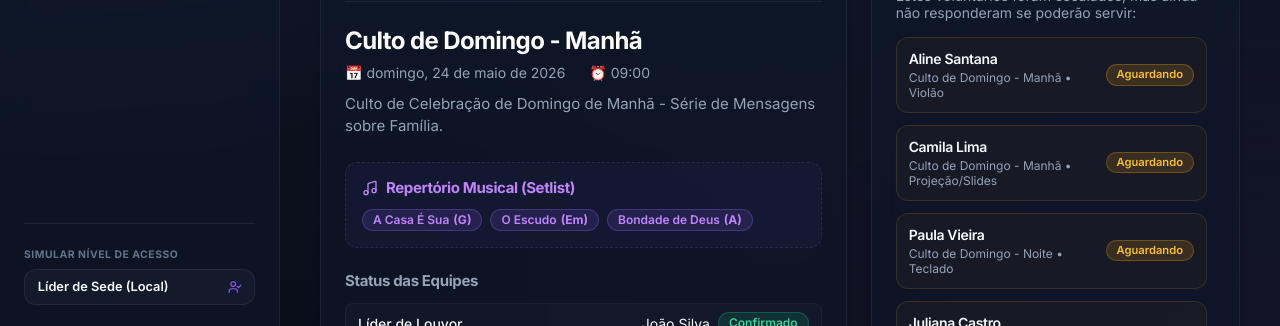
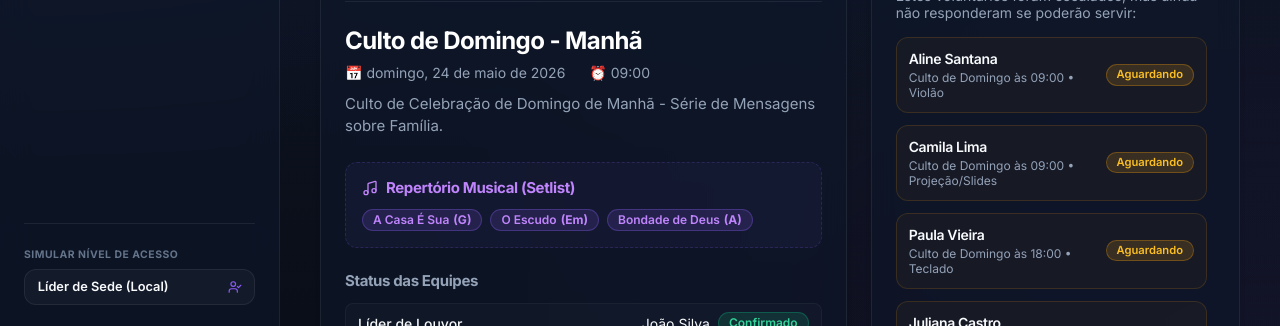
Before and after one commit to pedrohnaves1/escala, a React (Vite) app: page / in a window 1280 px wide. Shown: the part 399-725 px from the top of the page. Built offline with nearby package versions, Linux system fonts and the light colour scheme; no server answers; the database is empty.

Commit message:
feat: show service time instead of shift in dashboard pending list card

```diff
--- a/src/views/Dashboard.jsx
+++ b/src/views/Dashboard.jsx
@@ -300,7 +300,7 @@ export default function Dashboard({ setActiveTab }) {
                       <div>
                         <h5 style={{ fontWeight: 600, fontSize: "0.875rem" }}>{getVolunteerName(p.volunteerId)}</h5>
                         <p style={{ color: "var(--text-secondary)", fontSize: "0.75rem", marginTop: "0.15rem" }}>
-                          {s.title} • {getRoleName(p.ministryId, p.roleId)}
+                          {s.title.split(" - ")[0]} às {s.time} • {getRoleName(p.ministryId, p.roleId)}
                         </p>
                       </div>
                       <span className="badge badge-warning" style={{ fontSize: "0.7rem" }}>Aguardando</span>
```
